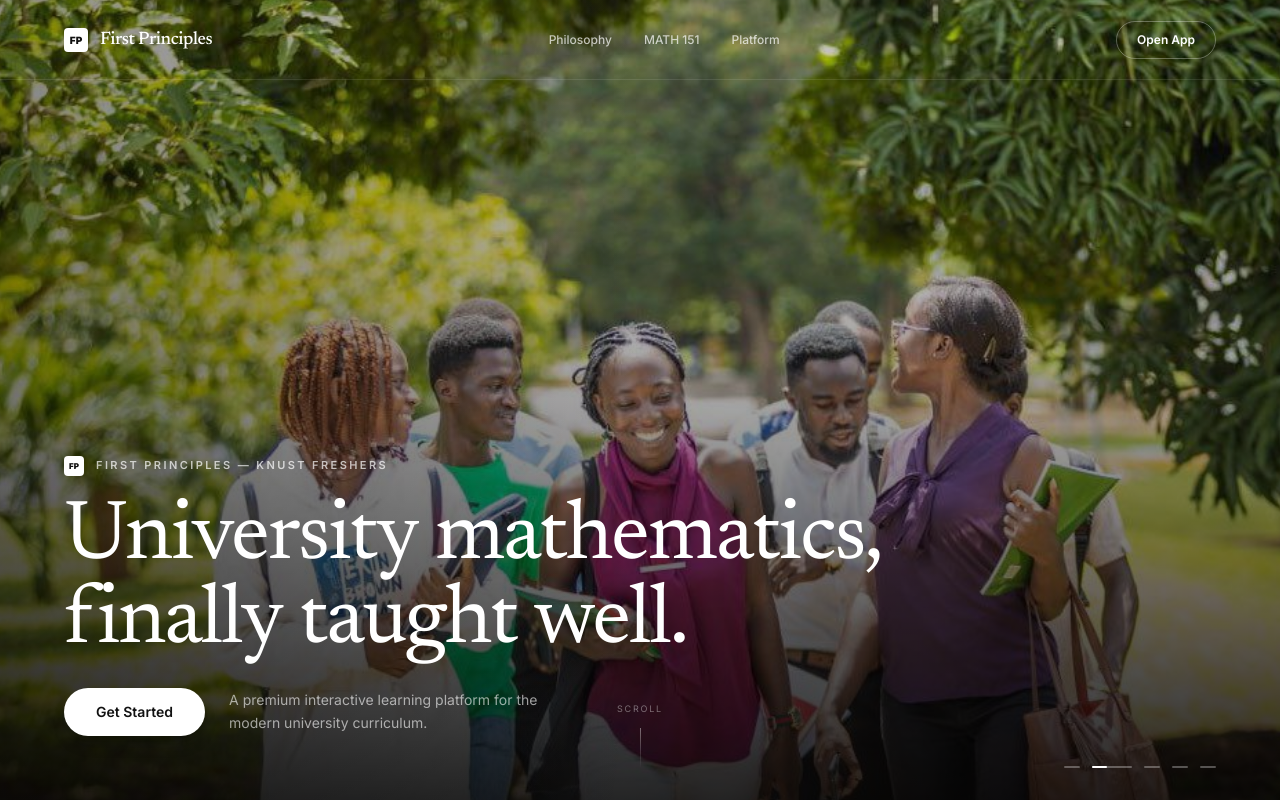
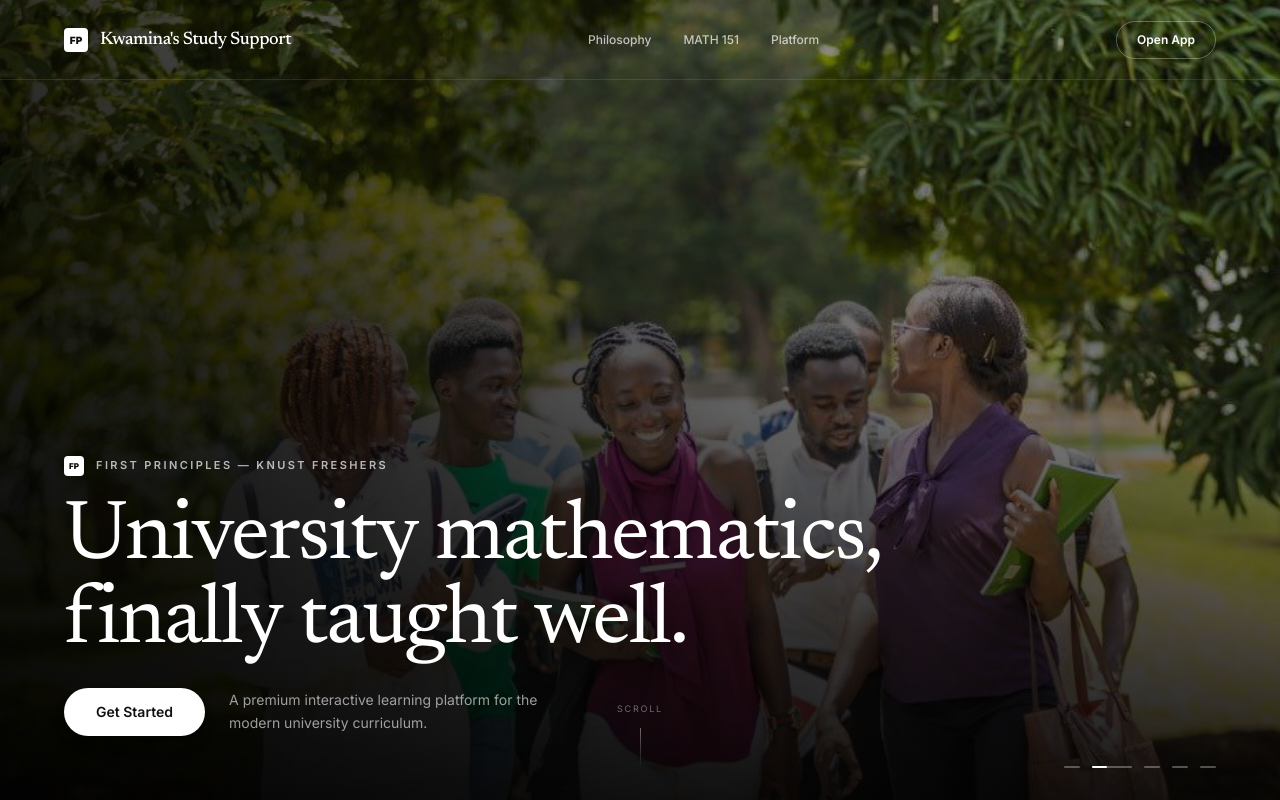
Before and after one commit to studysupport-ato/firstprinciple, a Next.js app: page / in a window 1280 px wide. Shown: the top 800 px of the page. Built offline with nearby package versions, Linux system fonts and the light colour scheme.

Commit message:
Refine homepage branding and hero contrast

```diff
--- a/app/(marketing)/layout.tsx
+++ b/app/(marketing)/layout.tsx
@@ -49,7 +49,7 @@ export default function MarketingLayout({
             <span className={`text-[10px] font-black transition-colors duration-500 ${isSolid ? "text-white" : "text-[#111111]"}`}>FP</span>
           </div>
           <span className={`font-serif text-lg font-medium tracking-tight transition-colors duration-500 ${isSolid ? "text-[#111111]" : "text-white"}`}>
-            First Principles
+            Kwamina&apos;s Study Support
           </span>
         </div>
 
--- a/components/marketing/Hero.tsx
+++ b/components/marketing/Hero.tsx
@@ -151,8 +151,9 @@ export function Hero() {
       </AnimatePresence>
 
       {/* ── OVERLAYS ── */}
-      <div className="absolute inset-0 z-10 bg-gradient-to-t from-black/85 via-black/35 to-black/20" />
-      <div className="absolute inset-0 z-10 bg-gradient-to-r from-black/30 via-transparent to-transparent" />
+      <div className="absolute inset-0 z-10 bg-gradient-to-t from-black/90 via-black/45 to-black/25" />
+      <div className="absolute inset-0 z-10 bg-gradient-to-r from-black/75 via-black/35 to-transparent" />
+      <div className="absolute inset-y-0 left-0 z-10 w-full max-w-[760px] bg-[radial-gradient(ellipse_at_20%_70%,rgba(0,0,0,0.46),transparent_72%)]" />
 
       {/* ── HERO CONTENT ── */}
       <div className="hero-content relative z-20 w-full max-w-[1440px] mx-auto px-8 md:px-16 pb-10 md:pb-14 lg:pb-16 flex flex-col items-start">
```
